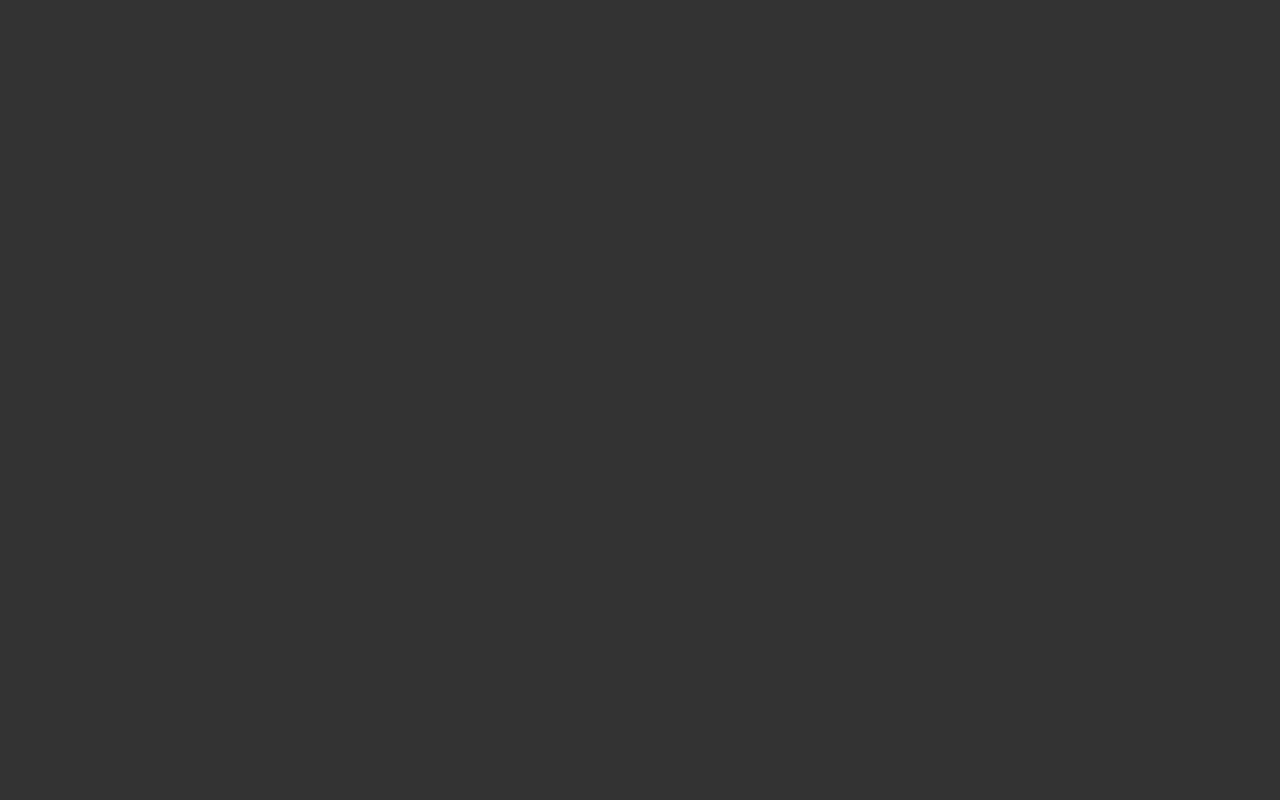
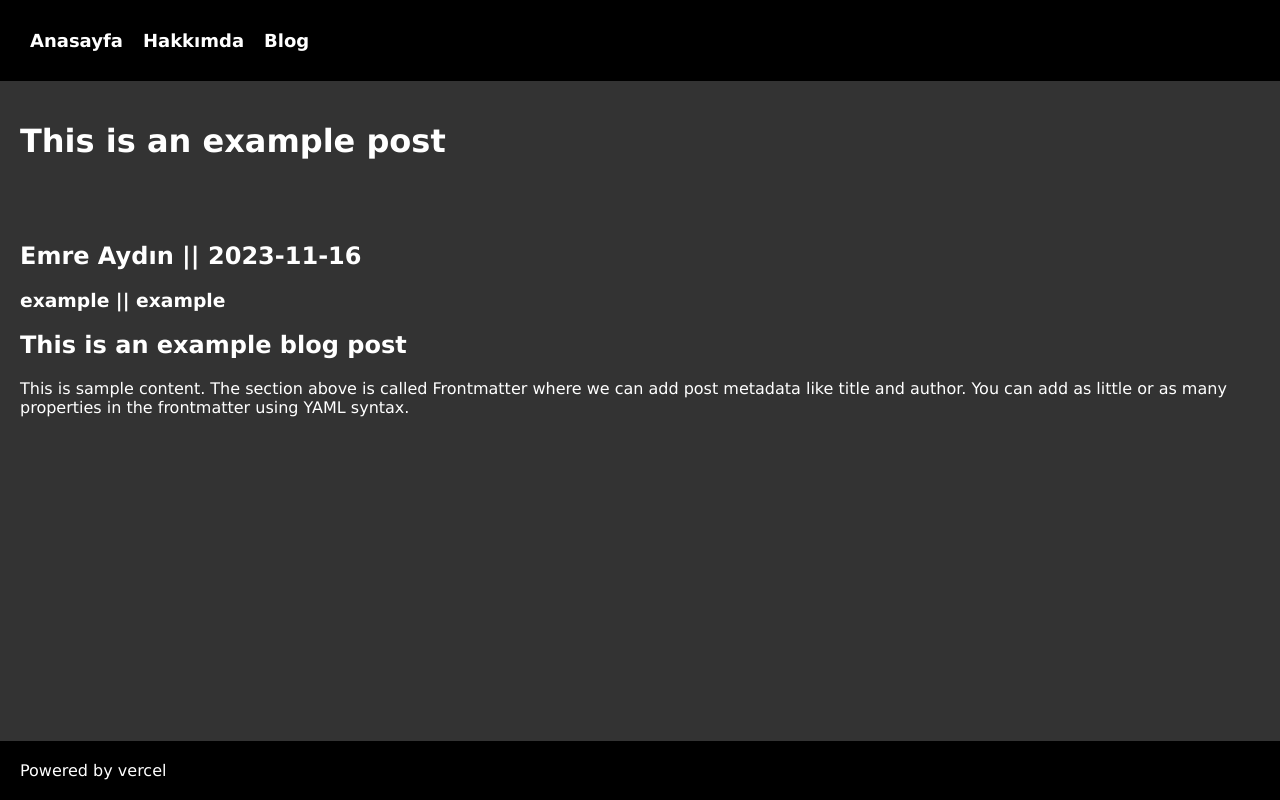
Before and after one commit to jsSpeedy/React-Icon, a Next.js app: page /blog/konu1 in a window 1280 px wide. Before the commit this address had no page. Built offline with nearby package versions, Linux system fonts and the light colour scheme.

Commit message:
Blog sayfaları MD dosyalarıyla çalışır hale getirildi.

```diff
--- a/package.json
+++ b/package.json
@@ -7,6 +7,8 @@
     "export": "next export"
   },
   "dependencies": {
+    "gray-matter": "^4.0.3",
+    "markdown-it": "^13.0.2",
     "next": "^14.0.2",
     "react": "^18.2.0",
     "react-dom": "^18.2.0",
--- a/pages/blog/[slug].js
+++ b/pages/blog/[slug].js
@@ -1,37 +1,61 @@
-import { useRouter } from "next/router";
-import Error from "next/error";
+import fs from "fs";
+import matter from "gray-matter";
+import md from "markdown-it";
 import Layout from "../../components/Layout";
 
-const data = [
-  {
-    slug: "gunluk-1",
-    title: "Günlük 1",
-    text: `Lorem ipsum dolor sit amet, consectetur adipiscing elit, sed do eiusmod tempor incididunt ut labore et dolore magna aliqua. Ut enim ad minim veniam, quis nostrud exercitation ullamco laboris nisi ut aliquip ex ea commodo consequat. Duis aute irure dolor in reprehenderit in voluptate velit esse cillum dolore eu fugiat nulla pariatur. Excepteur sint occaecat cupidatat non proident, sunt in culpa qui officia deserunt mollit anim id est laborum.`,
-  },
-  {
-    slug: "gunluk-2",
-    title: "Günlük 2",
-    text: `Sed ut perspiciatis unde omnis iste natus error sit voluptatem accusantium doloremque laudantium, totam rem aperiam, eaque ipsa quae ab illo inventore veritatis et quasi architecto beatae vitae dicta sunt explicabo. Nemo enim ipsam voluptatem quia voluptas sit aspernatur aut odit aut fugit, sed quia consequuntur magni dolores eos qui ratione voluptatem sequi nesciunt. Neque porro quisquam est, qui dolorem ipsum quia dolor sit amet, consectetur, adipisci velit, sed quia non numquam eius modi tempora incidunt ut labore et dolore magnam aliquam quaerat voluptatem`,
-  },
-];
+export default ({ frontmatter, content }) => {
+  const { title, author, category, date, bannerImage, tags } = frontmatter;
+  //[slug].js dinamik anlamına geliyor. useRoutger ile içerisindeki iç yapıları sayfa olarak tanımladık.
+  // const router = useRouter();
+  //const { slug } = router.query;
 
-export default ({}) => {
-  //[slug].js dinamik anlamına geliyor. useRoutger ile içerisindeki iç yapıları sayfa olarak tanımladık.
-  const router = useRouter();
-  const { slug } = router.query;
+  // let foundItem = data.find((dataItem) => dataItem.slug === slug); // burada bizim slugumuz yani adresimiz data içerisinde ki slug ile eşleşiyor mu kontrol ediyoruz. eşleşiyor ise içerisindeki bilgileri alıyoruz.
 
-  let foundItem = data.find((dataItem) => dataItem.slug === slug); // burada bizim slugumuz yani adresimiz data içerisinde ki slug ile eşleşiyor mu kontrol ediyoruz. eşleşiyor ise içerisindeki bilgileri alıyoruz.
-
-  console.log(foundItem);
-
-  if (!foundItem) {
-    return <Error statusCode={404} />;
-  }
+  // if (!foundItem) {
+  //   return <Error statusCode={404} />;
+  // }
 
   return (
-    <Layout title={foundItem?.title}>
-      <h1>{slug}</h1>
-      <p>{foundItem?.text}</p>
+    <Layout title={title}>
+      <h2>
+        {author} || {date}
+      </h2>
+      <h3>
+        {category} || {tags.join()}
+      </h3>
+      {/* dangerouslySetInnerHTML string olarak görderiğimiz html dosyalarını render etmek için kullanırız */}
+      <div dangerouslySetInnerHTML={{ __html: md().render(content) }} />
     </Layout>
   );
 };
+
+// Her gönderi için yollar oluşturma. getStaticPaths ile slug kaç tane değer alır onu belirleriz.
+export async function getStaticPaths() {
+  // posts dizinimizdeki tüm dosyaların listesini alın
+  const files = fs.readdirSync("posts"); //posts klasörünü oku demiş oluyoruz. Bütün dosyaları almış olduk bize array olarak gelmiş oldu
+
+  // Her biri için bir yol oluşturun. arrayları map ile dönerek her bir dosya adı bize fileName olarak gelir bu fileNameleri alıp sonundaki md leri kaldırarak dosya isimlerini algılayabiliyoruz.
+  const paths = files.map((fileName) => ({
+    params: {
+      slug: fileName.replace(".md", ""),
+    },
+  }));
+  // yolların listesini döndür
+  return {
+    paths,
+    fallback: false,
+  };
+}
+
+// Sayfa için statik destekleri oluşturun. Eğer sunucu taraflı SSR şekilden çalışsaydık getServerSideProps şekilinde kullanacaktık. Static yaptığımız için getStaticProps kullanıyoruz.
+export async function getStaticProps({ params: { slug } }) {
+  // fs file için dosyaları okumak için kullandığımız bir kütüphane
+  const fileName = fs.readFileSync(`posts/${slug}.md`, "utf-8"); //Dosyayı okur
+  const { data: frontmatter, content } = matter(fileName); //dosyası aldıktan sonra matter datayı parçalıyor.
+  return {
+    props: {
+      frontmatter,
+      content,
+    },
+  };
+}
--- /dev/null
+++ b/posts/konu1.md
@@ -0,0 +1,13 @@
+---
+title: "This is an example post"
+author: "Emre Aydın"
+category: "example"
+date: "2023-11-16"
+bannerImage: "url-to-image.png"
+tags:
+  - example
+---
+
+## This is an example blog post
+
+This is sample content. The section above is called Frontmatter where we can add post metadata like title and author. You can add as little or as many properties in the frontmatter using YAML syntax.
```
Also changed, not shown: posts/konu2.md (added, +13 -0 lines), 1 other file (tests, documents, lock files or other folders).
